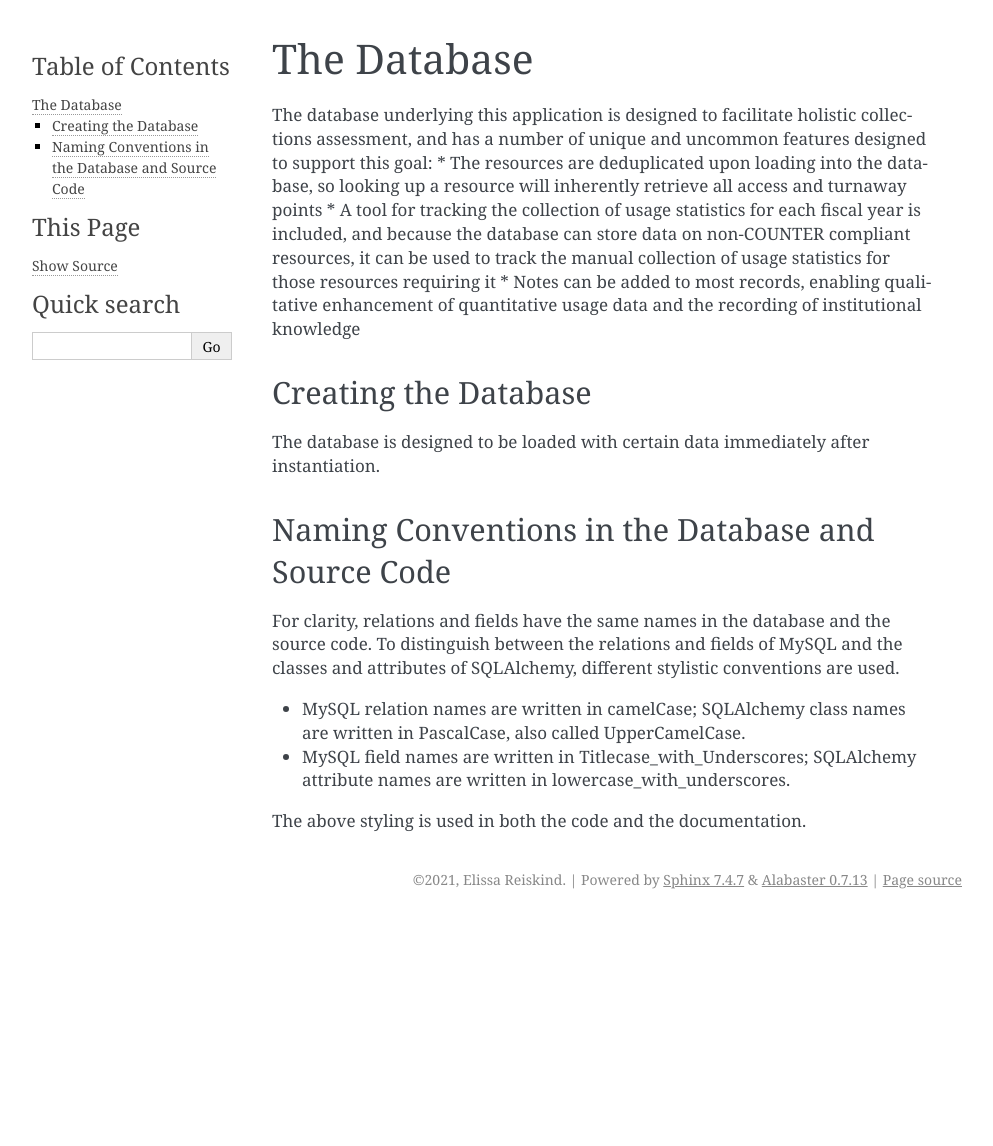
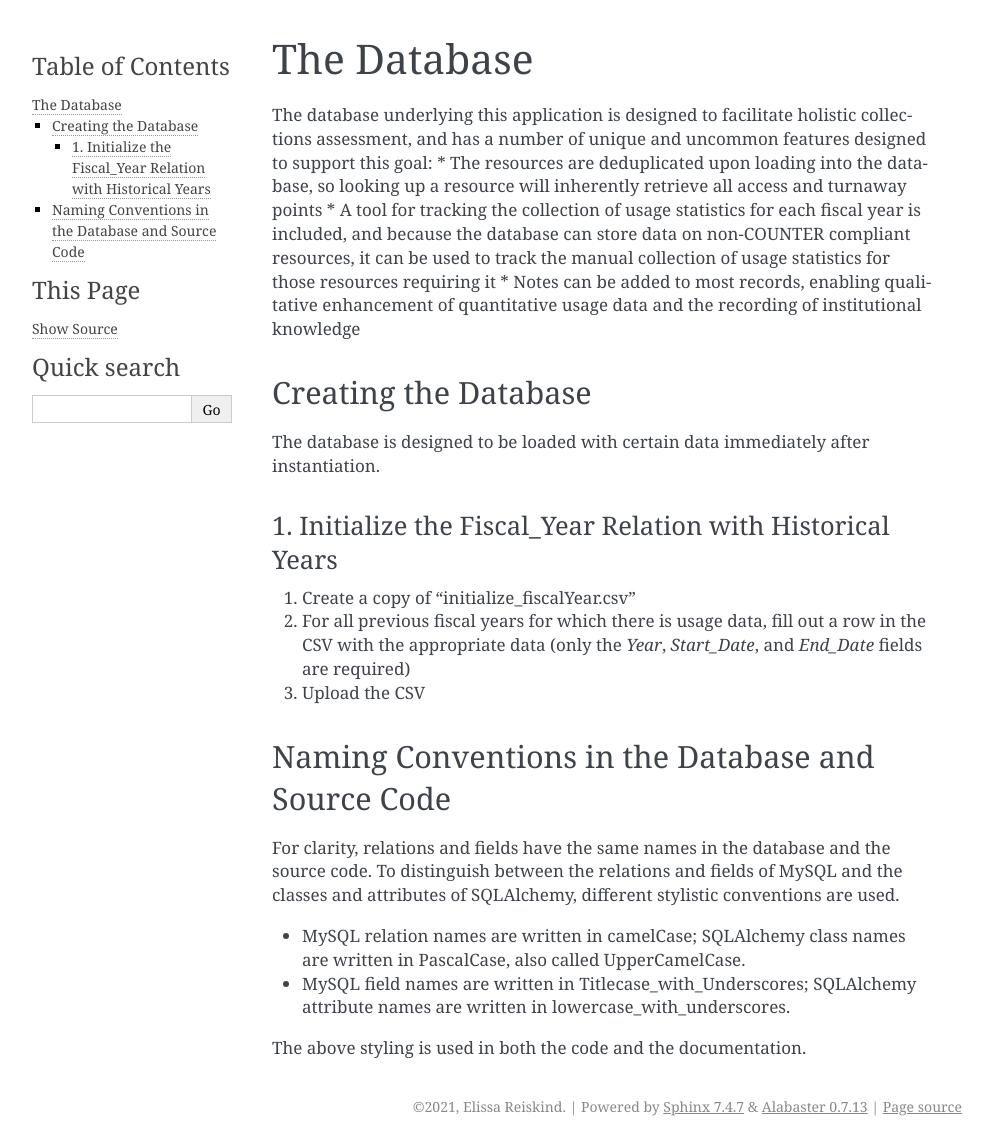
Before and after one commit to ereiskind/nolcat, a Sphinx documentation site: the page built from docs/source/the_database.rst, in a window 1280 px wide. Shown: the whole page, without its empty margins (148-1141 px from the left). Built offline with Sphinx 7.4.7, drawn with Linux system fonts in a browser that asks for light colours; before the commit the page ends 919 px from its top, so only the background shows below that.

Commit message:
Write step one of database creation

```diff
--- a/docs/source/the_database.rst
+++ b/docs/source/the_database.rst
@@ -11,6 +11,12 @@ Creating the Database
 
 The database is designed to be loaded with certain data immediately after instantiation.
 
+1. Initialize the Fiscal_Year Relation with Historical Years
+============================================================
+1. Create a copy of "initialize_fiscalYear.csv"
+2. For all previous fiscal years for which there is usage data, fill out a row in the CSV with the appropriate data (only the `Year`, `Start_Date`, and `End_Date` fields are required)
+3. Upload the CSV
+
 Naming Conventions in the Database and Source Code
 **************************************************
 For clarity, relations and fields have the same names in the database and the source code. To distinguish between the relations and fields of MySQL and the classes and attributes of SQLAlchemy, different stylistic conventions are used.
```
